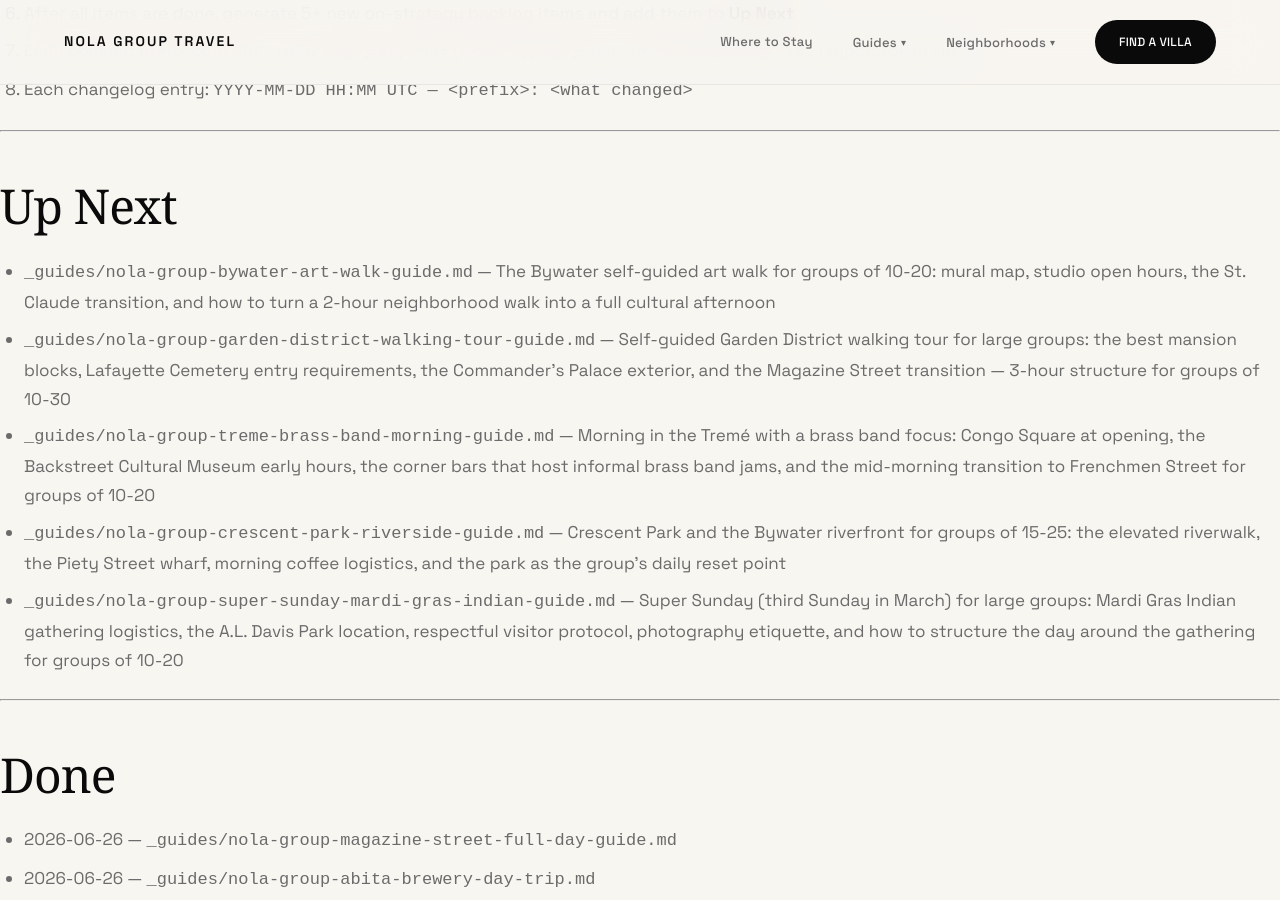
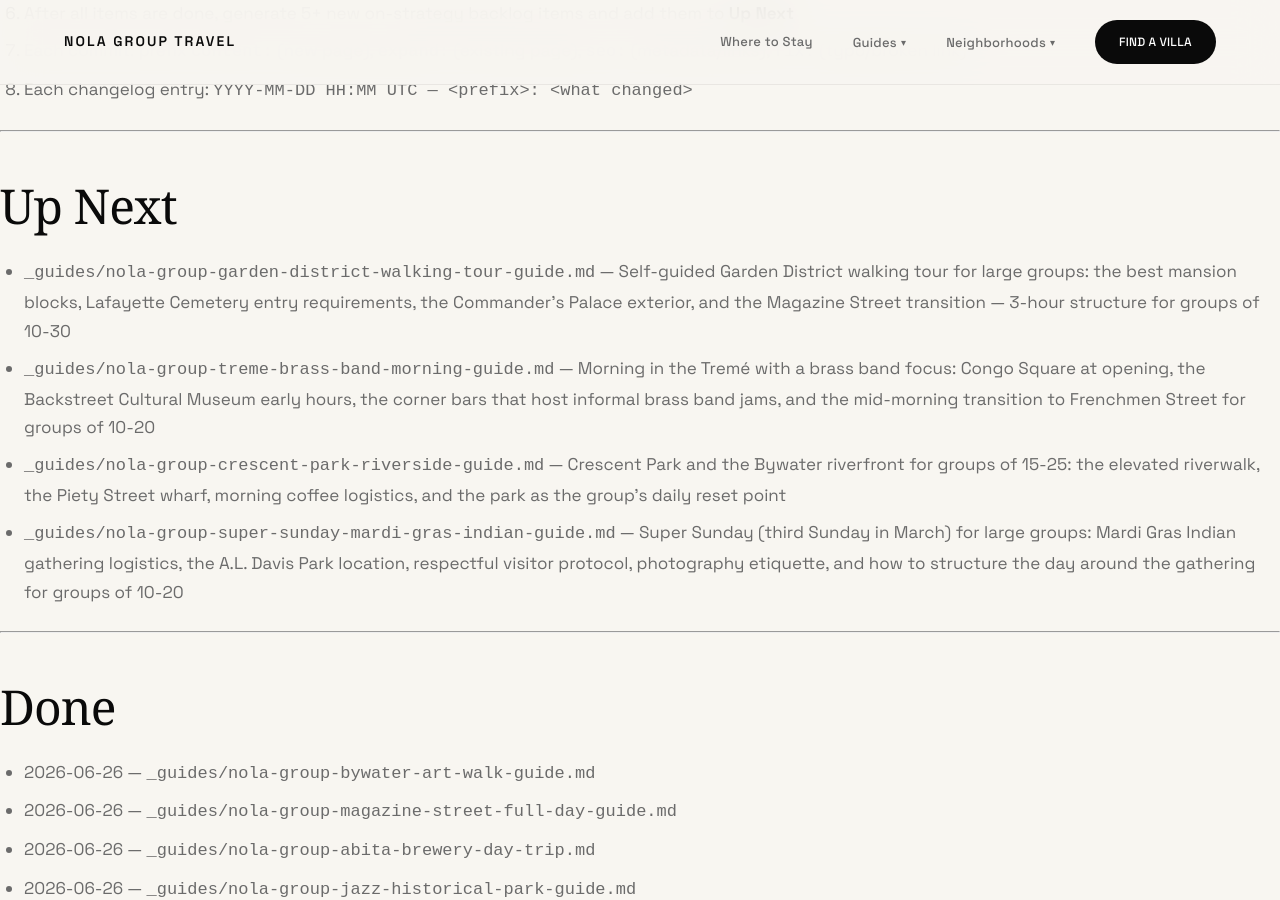
Before and after one commit to sjworth-dev/nola-group-travel, a Jekyll site: the page built from ROADMAP.md, in a window 1280 px wide and 900 px high, scrolled down 3111 px. Built offline with Jekyll 4.4.1, drawn with Linux system fonts in a browser that asks for light colours; some web fonts are replaced; our own code applies the rules of GitHub Pages for plain Markdown files; part of the change alters nothing that is shown.

Commit message:
content: add Bywater self-guided art walk guide for groups of 10-20
Four-zone mural walk, St. Claude Arts District corridor, Second Saturday
gallery night structure, Bacchanal midpoint anchor, and group movement
logistics for creative afternoon in the Bywater.

```diff
--- a/ROADMAP.md
+++ b/ROADMAP.md
@@ -86,7 +86,6 @@ This is an independent guide. Properties may be described editorially as example
 
 ## Up Next
 
-- `_guides/nola-group-bywater-art-walk-guide.md` — The Bywater self-guided art walk for groups of 10-20: mural map, studio open hours, the St. Claude transition, and how to turn a 2-hour neighborhood walk into a full cultural afternoon
 - `_guides/nola-group-garden-district-walking-tour-guide.md` — Self-guided Garden District walking tour for large groups: the best mansion blocks, Lafayette Cemetery entry requirements, the Commander's Palace exterior, and the Magazine Street transition — 3-hour structure for groups of 10-30
 - `_guides/nola-group-treme-brass-band-morning-guide.md` — Morning in the Tremé with a brass band focus: Congo Square at opening, the Backstreet Cultural Museum early hours, the corner bars that host informal brass band jams, and the mid-morning transition to Frenchmen Street for groups of 10-20
 - `_guides/nola-group-crescent-park-riverside-guide.md` — Crescent Park and the Bywater riverfront for groups of 15-25: the elevated riverwalk, the Piety Street wharf, morning coffee logistics, and the park as the group's daily reset point
@@ -96,6 +95,7 @@ This is an independent guide. Properties may be described editorially as example
 
 ## Done
 
+- 2026-06-26 — `_guides/nola-group-bywater-art-walk-guide.md`
 - 2026-06-26 — `_guides/nola-group-magazine-street-full-day-guide.md`
 - 2026-06-26 — `_guides/nola-group-abita-brewery-day-trip.md`
 - 2026-06-26 — `_guides/nola-group-jazz-historical-park-guide.md`
@@ -669,6 +669,7 @@ This is an independent guide. Properties may be described editorially as example
 2026-06-25 12:45 UTC — content: add _guides/nola-group-coffee-shop-work-morning-guide.md — café infrastructure for 10-15 corporate group members, WiFi reality, capacity notes, and work-then-walk transition
 2026-06-25 13:00 UTC — content: add _guides/nola-group-sunday-second-line-chase-guide.md — Social Aid and Pleasure Club logistics, real-time tracking, tip culture, crowd protocol, and after-parade bar for groups of 10-20
 2026-06-24 13:00 UTC — content: add _guides/nola-group-mid-city-city-park-full-day-guide.md — City Park full-day guide with NOMA, Sculpture Garden, Bayou St. John kayaking, Popp's Bandstand, and Mid-City restaurant corridor for groups of 10-30
+2026-06-26 13:00 UTC — content: add _guides/nola-group-bywater-art-walk-guide.md — Bywater self-guided art walk for groups of 10-20: four-zone mural guide, St. Claude corridor, Second Saturday gallery night, Bacchanal midpoint anchor, and group movement logistics
 2026-06-26 10:00 UTC — content: add _guides/nola-group-magazine-street-full-day-guide.md — Magazine Street end-to-end for groups of 10-20: six-mile corridor breakdown, lunch anchors by section, boutique cluster strategy, and St. Charles Streetcar return
 2026-06-26 10:30 UTC — content: add _guides/nola-group-abita-brewery-day-trip.md — Abita Springs brewery day trip for groups of 15-25: 45-minute Causeway drive, tour and tasting, Old Brewery Museum, north shore lunch, and Causeway return
 2026-06-26 11:00 UTC — content: add _guides/nola-group-jazz-historical-park-guide.md — Jazz National Historical Park half-day for music groups of 10-20: ranger programs, Congo Square, Tremé walk, and Frenchmen Street transition
--- /dev/null
+++ b/_guides/nola-group-bywater-art-walk-guide.md
@@ -0,0 +1,172 @@
+---
+title: "Bywater Self-Guided Art Walk for Groups in New Orleans"
+description: "The Bywater self-guided art walk for groups of 10-20: mural map, the St. Claude Arts District transition, studio open hours, and how to turn a 2-hour neighborhood walk into a full cultural afternoon."
+category: "Culture & History"
+card_title: "Bywater Art Walk"
+card_description: "Murals, studios, galleries, and the St. Claude Arts District — a self-guided cultural afternoon for groups of 10-20 in one of America's most densely creative neighborhoods."
+date: 2026-06-26
+---
+
+The Bywater is not a gallery district in the conventional sense. There are no white-cube storefronts with hushed interiors and price sheets. The art here is embedded in the neighborhood itself — painted onto the sides of buildings, installed in vacant lots, woven into the courtyards and porches of working shotgun houses. You encounter it while walking to lunch or waiting for someone to catch up.
+
+This is the thing that makes the Bywater art walk genuinely interesting for a group. You are not being guided through a curated sequence of objects in controlled settings. You are walking through a living neighborhood where creativity has been the ambient condition for decades, where the artists who made the murals you are looking at often live two blocks away.
+
+The walk described here covers the Bywater core and the St. Claude Avenue corridor that transitions into the St. Claude Arts District — roughly 2 miles on foot with options to extend or contract based on group energy. Done with intention, including stops, it runs 3-4 hours and becomes one of the most memorable afternoons of the trip.
+
+---
+
+## Quick Checklist
+
+- [ ] Start late morning — studios on the St. Claude corridor typically open mid-morning; arriving at 10am means encountering locked gates
+- [ ] Wear comfortable shoes; the Bywater's sidewalk quality varies and some stretches are brick or uneven
+- [ ] Bring small cash for studios that charge entry or sell work, and for the food and drink stops that anchor the walk
+- [ ] Keep the group size manageable — 10-20 is the right window; a group larger than 20 on narrow residential sidewalks creates friction with neighbors
+- [ ] Do not schedule the art walk as a pre-dinner activity if dinner is more than 15 minutes away; the walk ends in the middle of the neighborhood and transitions are easiest to spots within walking distance
+- [ ] Research which galleries and studios are currently open before departure — the St. Claude corridor has genuine churn; what was open six months ago may have moved or closed
+- [ ] Plan a midpoint stop at a Bywater café or wine bar; the walk without a sit-down anchor is a march, not a cultural afternoon
+
+---
+
+## The Bywater as an Art Neighborhood
+
+The Bywater's creative density is not accidental. The neighborhood experienced significant artistic migration starting in the 1990s, when low rents attracted working artists priced out of the Marigny and the Quarter. After Katrina in 2005, a second wave of artists arrived — some staying, some rebuilding, some creating work that responded directly to the destruction and recovery happening around them.
+
+The result is a neighborhood where art-making is a living practice rather than a heritage claim. The murals you see here were painted by people who live here. The studios are functional workspaces, not showrooms. The aesthetic is not the French Quarter's ornamental ironwork — it is the Bywater's own hybrid of working-class shotgun houses and 21st-century creative production.
+
+Understanding this distinction changes how you walk through it. You are not looking at a curated outdoor museum. You are moving through someone's neighborhood.
+
+---
+
+## The Four Zones of the Bywater Walk
+
+### Zone 1: The Piety Street Corridor
+
+Start at Piety Street, which runs perpendicular to the river. The lower end of Piety terminates at Crescent Park and the elevated riverwalk — you will likely begin there if arriving by rideshare from the French Quarter or CBD.
+
+The Piety Street area concentrates several of the Bywater's most significant murals and public art installations. The scale of work here is large — building-sized pieces that read as statements rather than decorations. These are works commissioned by or made in relationship with the neighborhood, not imports.
+
+Walk Piety from the river toward St. Claude. As you approach the intersection of Piety and the cross streets running parallel to St. Claude, you enter the densest zone of residential muralism in the neighborhood.
+
+**What to look for:**
+- Corner buildings tend to carry the largest murals; artists seek the two-wall exposure
+- The side walls of shotgun houses and Creole cottages are common surfaces; look between the buildings, not just at them
+- Some of the most interesting pieces are found on fences, utility structures, and the walls of small commercial buildings rather than on the most prominent surfaces
+
+### Zone 2: Dauphine and Burgundy Streets
+
+The parallel residential streets running between St. Claude and the river — Dauphine, Burgundy, Royal in this stretch — are where the residential mural density is highest. These are narrow streets lined with shotgun doubles and Creole cottages, and the art here is more intimate in scale: porch murals, gate paintings, front-yard installations.
+
+This is also the part of the walk where the neighborhood is most visibly inhabited. Dogs sleep on porches. Neighbors talk across fences. People return home with groceries. The art is not on display for visitors; it is there because the person who made it lives here or knows someone who does.
+
+Move through this zone at a slow pace. The group can spread out — a group of 15 people walking five abreast on a residential street is wrong; three to four people abreast in two or three sub-clusters, moving at neighborhood pace, is right.
+
+### Zone 3: The St. Claude Avenue Corridor
+
+St. Claude Avenue is the commercial spine of the Bywater and the transition point into the St. Claude Arts District, which officially begins around Press Street and runs south toward the Ninth Ward.
+
+This is where the art walk shifts from residential muralism to working gallery and studio infrastructure. The buildings along St. Claude have higher ceilings, more commercial square footage, and were historically storefronts or light industrial spaces — the kind of space that supports active studios and galleries.
+
+**What you will encounter:**
+- Working artist studios with open hours, some with work for sale
+- Multi-artist collective spaces that show rotating exhibitions
+- Bars and music venues that also host visual art — the live music and visual art scenes overlap here in ways they do not in the Warehouse District
+- The occasional pop-up installation or temporary space; the St. Claude corridor has always had a provisional, experimental quality
+
+Hours vary. Some spaces open Thursdays through Sundays. Some are appointment-only or open when the artist is working. The walk is more productive when you check hours in advance; it is still interesting when you do not, because even spaces with closed doors often have visible work through windows or on the exterior walls.
+
+### Zone 4: The Magazine Street Transition (Optional Extension)
+
+If the group has energy after the St. Claude corridor, the walk can extend toward the lower Magazine Street stretch, which runs roughly parallel through the Bywater and into the Irish Channel. This section has fewer galleries but more of the neighborhood food and bar infrastructure that makes a good late-afternoon landing.
+
+The extension adds 30-45 minutes to the walk and is best reserved for days when the afternoon schedule is flexible.
+
+---
+
+## The Midpoint Anchor: Bacchanal Wine
+
+At roughly the midpoint of the walk — after the Piety Street murals and before committing to the St. Claude corridor — the natural anchor stop is Bacchanal Wine. This is a wine bar and restaurant on Poland Avenue near the river with a covered courtyard, live jazz, and an outdoor garden.
+
+For a group doing the art walk, Bacchanal serves two purposes:
+1. It is genuinely one of the best places to eat in New Orleans — the food is small plates, the wine list is serious, and the atmosphere is exactly what the Bywater is supposed to feel like
+2. It gives the group a 60-90 minute seated anchor in the middle of what would otherwise be an uninterrupted walking afternoon
+
+Order bottles of wine and a spread of the charcuterie and cheese. Sit in the garden for the live jazz set. The transition back into the walk is easier when the group has been fed.
+
+---
+
+## Second Saturday: The Full Gallery Night
+
+If the walk falls on the second Saturday of the month, the St. Claude Arts District runs a coordinated gallery opening night typically called Second Saturday or the Arts District Gallery Walk.
+
+On Second Saturday, galleries and studios along the St. Claude corridor stay open late — typically until 9 or 10pm — with wine, musicians performing between spaces, and the highest concentration of open studios you will find at any other time. New openings debut on Second Saturdays. Artists are present and accessible.
+
+For a group doing the art walk as a cultural afternoon, planning it for the Second Saturday and extending the walk into the evening gallery circuit is the strongest version of this experience. Arrive by 3-4pm for the daylight mural walk, stop at Bacchanal for the midpoint anchor, and transition to the gallery circuit after 6pm as the spaces light up and the street fills.
+
+| Art Walk Format | Best For | Timing |
+|----------------|----------|--------|
+| Self-guided mural walk | Any group; no coordination required | 10am-1pm |
+| St. Claude gallery walk | Groups with cultural interest; call ahead for hours | 11am-4pm |
+| Second Saturday evening circuit | Groups who want the full scene; plan in advance | 3pm-10pm |
+| Guided Bywater tour | Groups with specific history interest; hire a guide | Flexible |
+
+---
+
+## What the Walk Covers, What It Skips
+
+**Covers well:**
+- The Bywater's residential mural tradition
+- The transition into the formal gallery and studio infrastructure of the St. Claude corridor
+- The relationship between the neighborhood's creative identity and its housing stock
+
+**Does not cover:**
+- The deeper Ninth Ward and Holy Cross mural tradition, which begins south of Press Street and is a separate walk
+- The interior galleries of the Warehouse District — that is a different neighborhood and a different kind of art infrastructure
+- Specific artists by name — the Bywater's roster changes; any list made here would be outdated within months
+
+---
+
+## Moving a Group of 10-20 Through the Walk
+
+The main logistical challenge with a group art walk is pace management. Not everyone moves at the same speed. Not everyone is interested in every piece.
+
+**The approach that works:**
+
+Identify one or two people who will set the pace and the route. Everyone else follows loosely. When something interesting appears — a large mural, an open studio door, an interesting installation — the group clusters around it naturally and then disperses back into forward motion.
+
+Do not try to keep the entire group together as a unit. The Bywater art walk is better experienced as a loose formation — some people ahead, some people behind, with natural cluster points at the significant pieces and anchor stops.
+
+Designate a waypoint for regrouping if the formation gets too spread out. The standard waypoint model: one or two people set the pace, everyone else catches up at the next stop or intersection.
+
+**Splitting the group:**
+
+A group of 20 can benefit from splitting into two sub-groups of 10, with a 10-15 minute gap between departures and a shared destination for regrouping. This reduces the sidewalk footprint and allows each sub-group to move at its own pace. Recombine at Bacchanal.
+
+---
+
+## Pro Tips
+
+1. **The best murals are not on the main streets.** The Bywater's residential mural tradition lives on the quiet blocks between the commercial corridors. Get off St. Claude and explore the parallel residential streets — Dauphine, Burgundy, Royal in this stretch — to find the work that is not on the tourist radar.
+
+2. **Arrive with context.** A group that knows something about the history of the Bywater's creative community has a fundamentally different walk than a group arriving cold. Even a brief conversation the night before — "here's why this neighborhood developed the way it did, here's what happened after Katrina" — raises the quality of the experience.
+
+3. **The art walk is better in the morning than the afternoon.** Morning light on painted surfaces is different from afternoon light. The streets are quieter. Studios that open mid-morning are at their most accessible in the first hours. The Bacchanal midpoint anchor works well as a noon stop. Avoid afternoon arrival if the day is hot — the walk is on foot, there is limited shade, and the Bywater in August at 2pm is an endurance test.
+
+4. **Do not rush the St. Claude corridor.** Groups that speed through it to get to the next item have missed the point. The galleries and studios on the corridor are where the living creative production happens. Budget 45-60 minutes for this section, even if only three or four spaces are open.
+
+5. **Second Saturday is worth building the trip around.** If the trip dates can be adjusted to land a Second Saturday, the evening gallery circuit on St. Claude is one of the best free cultural experiences available in New Orleans. Families, couples, artists, and visitors all share the sidewalk as the spaces open up.
+
+6. **Bring cash to studios.** Many small studios and gallery spaces do not take cards for lower-priced work. If group members are interested in buying, bring small bills. A $30-50 print from a Bywater artist is one of the better souvenirs available in the city — it supports the creative community and it is something you actually want to look at when you get home.
+
+7. **The walk ends better at Frenchmen Street.** From the lower end of the St. Claude corridor, Frenchmen Street is an easy 15-minute walk north and east through the Marigny. Evening the art walk into a Frenchmen Street dinner and music night creates one of the best full-day structures in the Bywater-Marigny neighborhood corridor. Dinner at a Marigny restaurant, music on Frenchmen, walk home.
+
+---
+
+## Large Group Accommodation for the Bywater Art Walk
+
+The Bywater art walk begins and ends in the Bywater. If the group is staying in the neighborhood, the walk is a door-to-door experience with no transport logistics.
+
+**Castleday Retreats** — Three private villas in the Bywater: The Herald, The Cocodrie, and The Florentine. Each villa sleeps 14–30 guests in 12 bedrooms with 17 real beds and 8 baths. The Florentine is ADA-accessible. The villas are positioned in the heart of the neighborhood — the mural walk, the St. Claude gallery corridor, Bacchanal, and the Crescent Park entrance are all within walking distance. Groups staying at Castleday can do the art walk without any transportation logistics whatsoever, returning to the villa for the pool hour before the evening. 4.98 average rating across 99 reviews.
+
+**The Syd** — Multiple villas in the Lower Garden District, up to 22 guests per villa, with shared heated pool, hot tub, sauna, and outdoor kitchen. From the Lower Garden District, the Bywater is a 15-minute rideshare. Groups at The Syd can run the art walk as a dedicated half-day excursion, using the villa as home base for the evening.
+
+[See where to stay for large groups →](/where-to-stay/)
```
